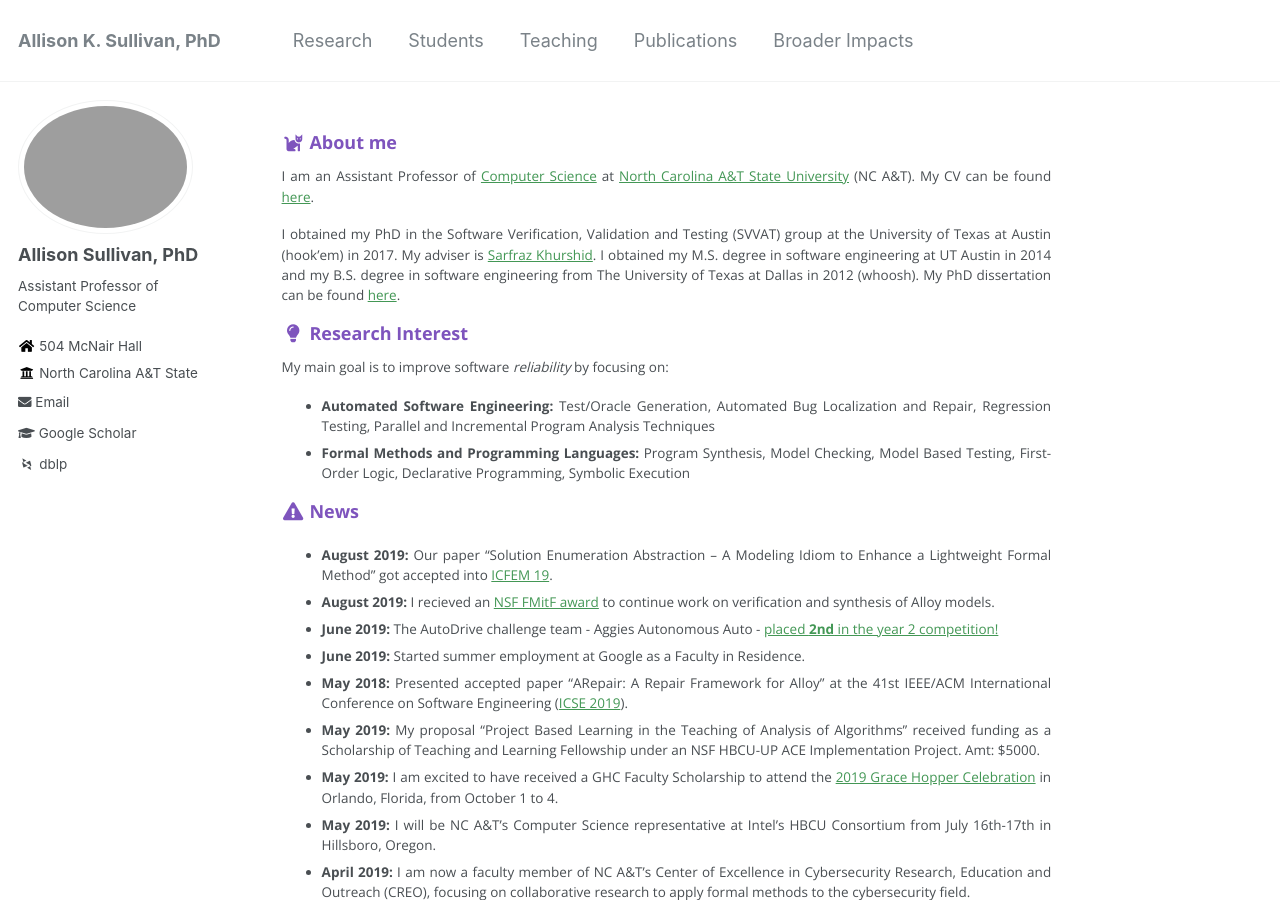
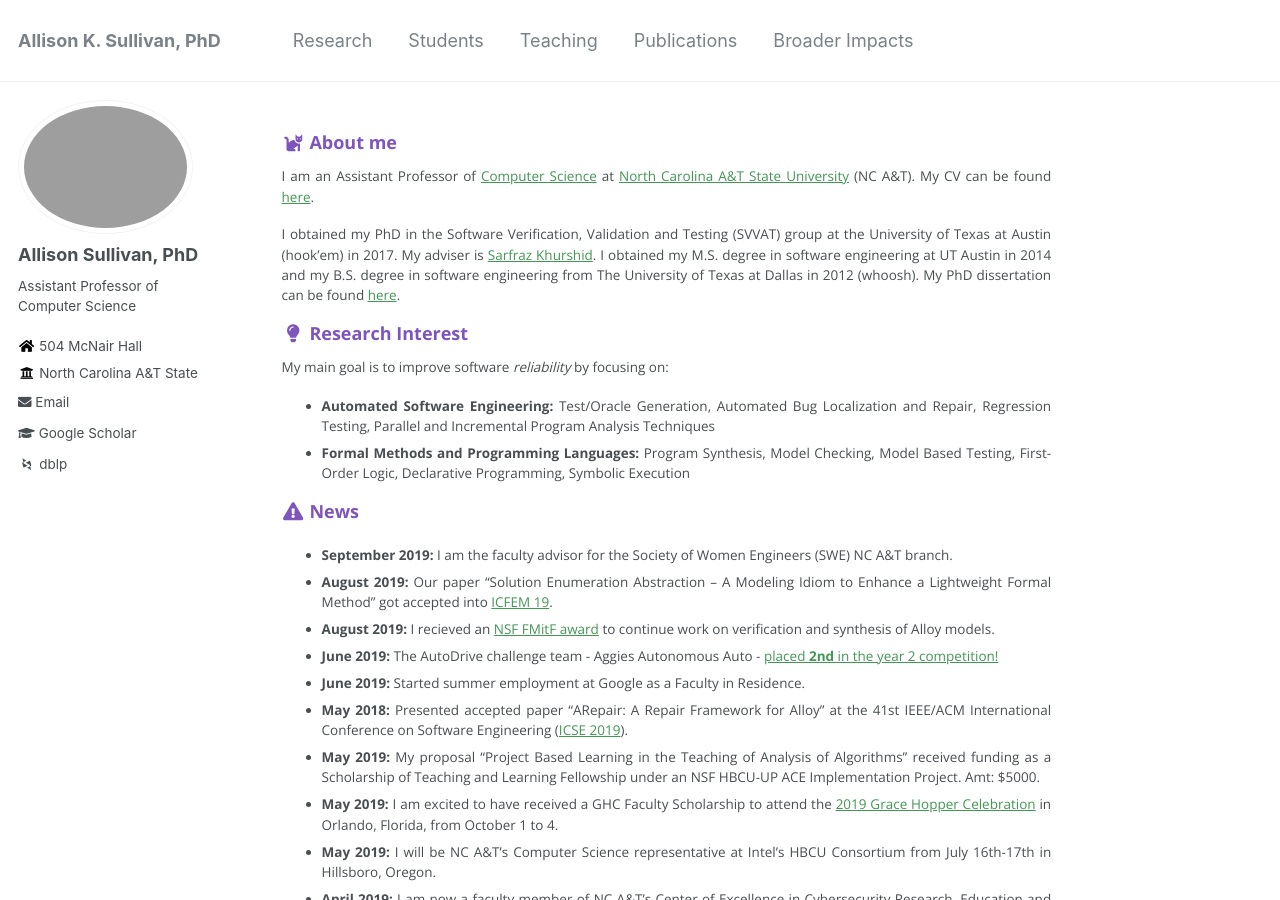
Before and after one commit to Allisonius/allisonius.github.io, a Jekyll site: the page built from _pages/about.md, in a window 1280 px wide and 900 px high. Built offline with Jekyll 4.4.1, drawn with Linux system fonts in a browser that asks for light colours; some web fonts are replaced.

Commit message:
Update about.md

```diff
--- a/_pages/about.md
+++ b/_pages/about.md
@@ -21,6 +21,7 @@ My main goal is to improve software _reliability_ by focusing on:
   * **Formal Methods and Programming Languages:** Program Synthesis, Model Checking, Model Based Testing, First-Order Logic, Declarative Programming, Symbolic Execution
 
 ### <i class="fa fa-fw fa-exclamation-triangle" aria-hidden="true"></i> News
+ * **September 2019:** I am the faculty advisor for the Society of Women Engineers (SWE) NC A&T branch.
  * **August 2019:** Our paper "Solution Enumeration Abstraction -- A Modeling Idiom to Enhance a Lightweight Formal Method" got accepted into [ICFEM 19](http://csse.szu.edu.cn/icfem2019/).
   * **August 2019:** I recieved an [NSF FMitF award](https://www.nsf.gov/awardsearch/showAward?AWD_ID=1918189&HistoricalAwards=false) to continue work on verification and synthesis of Alloy models.
   * **June 2019:** The AutoDrive challenge team - Aggies Autonomous Auto - [placed **2nd** in the year 2 competition!](https://www.ncat.edu/coe/coe_news_room/2019-coenews/2019-autodrive-challenge.html)
```
